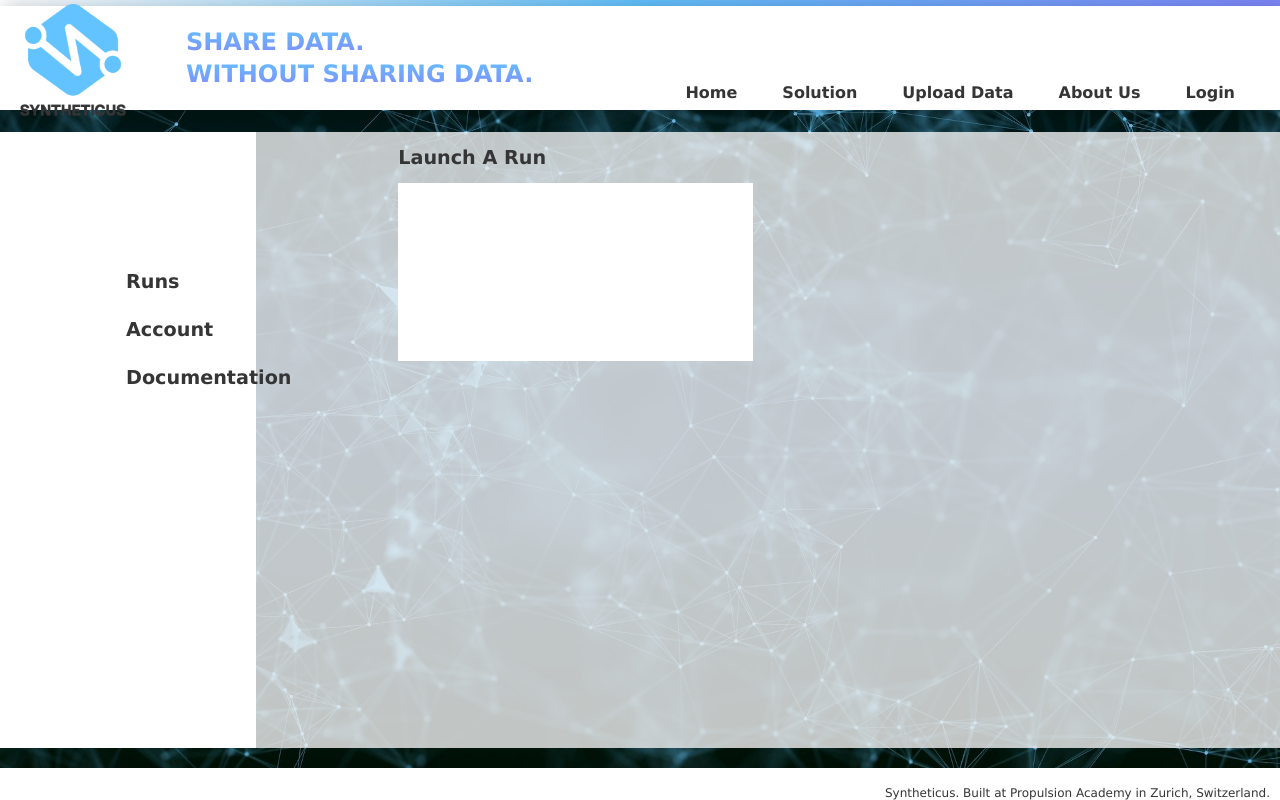
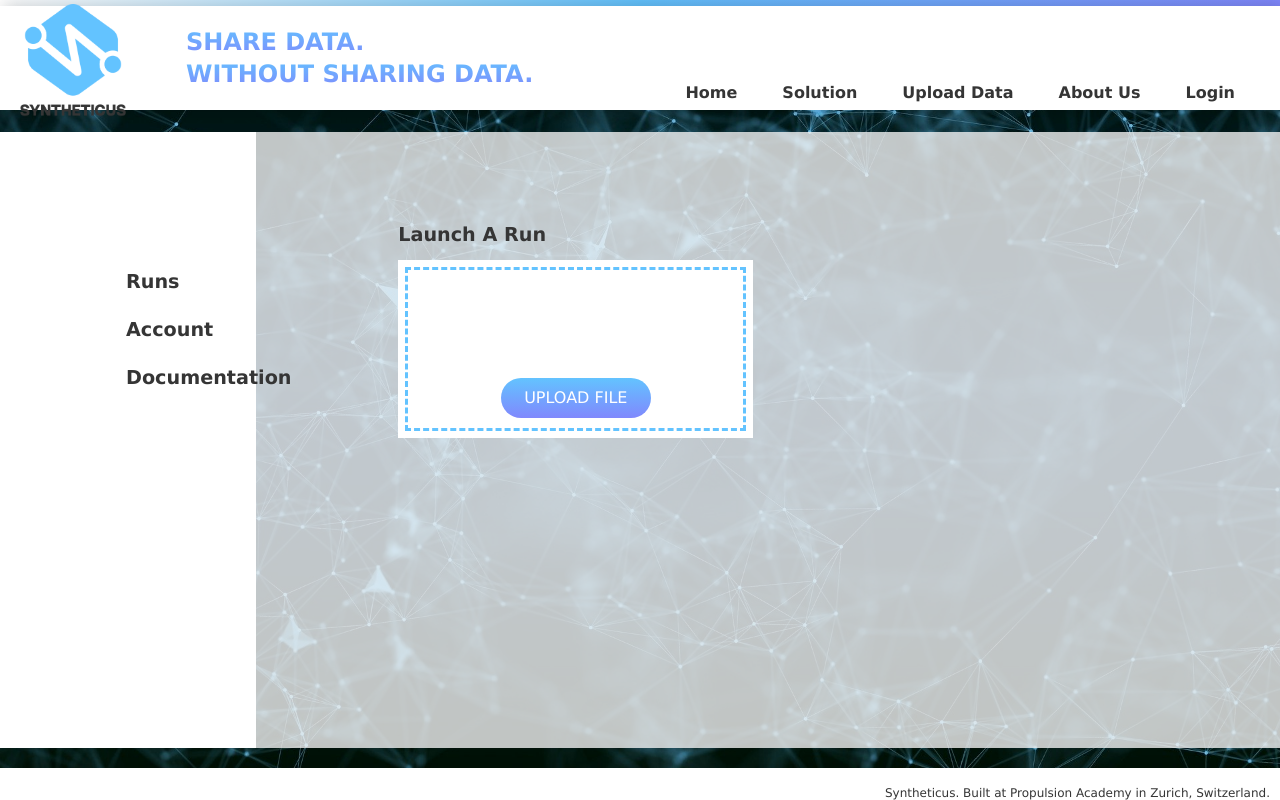
Before and after one commit to DHvarchilkova/syntheticus, a React (Create React App) app in the folder frontend/: page /upload in a window 1280 px wide. Built offline with nearby package versions, Linux system fonts and the light colour scheme.

Commit message:
add recharts

```diff
--- a/frontend/package.json
+++ b/frontend/package.json
@@ -9,6 +9,8 @@
     "react": "^16.13.1",
     "react-dom": "^16.13.1",
     "react-scripts": "3.4.1",
+    "rechart": "0.0.1",
+    "recharts": "^1.8.5",
     "styled-components": "^5.1.0"
   },
   "scripts": {
--- a/frontend/src/components/Home/index2.js
+++ b/frontend/src/components/Home/index2.js
@@ -3,11 +3,11 @@ import styled from 'styled-components';
 
 import MainHeader from '../MainHeader';
 import Footer from '../Footer';
-import { BlueButton } from '../../styles/GlobalButtons'
-
+import { BlueButton } from '../../styles/GlobalButtons';
 
 import chart from '../../assets/chart1.png';
 import stock4 from '../../assets/stock4.jpg';
+import stock3 from '../../assets/stock3.jpg';
 
 
 const ContentWrapper = styled.div`
@@ -78,6 +78,17 @@ const ButtonContainer = styled.div`
     margin-right: 20%;
 `;
 
+const ThirdContainer = styled.div`
+    width: 100%;
+    height: 84vh;
+    display: flex;
+    justify-content: space-around;
+    background-image: url(${stock3});
+    background-size: cover;
+    background-repeat: no-repeat;
+`;
+
+
 class Home2 extends Component {
     render() {
         return (
@@ -103,6 +114,8 @@ class Home2 extends Component {
                             <ButtonContainer><BlueButton>get started</BlueButton></ButtonContainer>
                         </ExampleRightHalf>
                     </SecondContainer>
+                    <ThirdContainer>
+                    </ThirdContainer>
                 </ContentWrapper>
                 <Footer />
             </div>
--- a/frontend/src/components/Upload/index.js
+++ b/frontend/src/components/Upload/index.js
@@ -2,6 +2,7 @@ import React, { Component } from 'react';
 import styled from 'styled-components';
 
 import Body from '../Body';
+import { BlueButton } from "../../styles/GlobalButtons";
 
 import logo from '../../assets/logo.png';
 import stock3 from '../../assets/stock3.jpg';
@@ -46,6 +47,7 @@ const DragDropContainer = styled.div`
     height: 72%;
     width: 37%;
     margin-left: 10%;
+    margin-top: 6%;
 `;
 
 const DragDropField = styled.div`
@@ -54,13 +56,26 @@ const DragDropField = styled.div`
     margin-top: 3%;
     margin-left: 3%;
     background: #ffffff;
+    outline: dashed #63c3ff;
+    outline-offset: -10px;
+    display: flex;
+    flex-direction: column;
+    justify-content: flex-end;
+    align-items: center;
 `;
+
 
 const MenuText = styled.p`
     font-size: 1.2em;
     font-weight: bold;
     margin-top: 3%;
     margin-left: 3%;
+`;
+
+const UploadButton = styled(BlueButton)`
+    width: 150px;
+    height: 40px;
+    margin-bottom: 20px;
 `;
 
 
@@ -77,7 +92,9 @@ class Upload extends Component {
                         </LeftMenu>
                         <DragDropContainer>
                             <MenuText>Launch A Run</MenuText>
-                            <DragDropField></DragDropField>
+                            <DragDropField>
+                                <UploadButton>upload file</UploadButton>
+                            </DragDropField>
                         </DragDropContainer>
                     </UploadBlock>
 
--- a/frontend/src/styles/GlobalButtons/index.js
+++ b/frontend/src/styles/GlobalButtons/index.js
@@ -1,6 +1,6 @@
 import styled from "styled-components";
 
-export const BlueButton = styled.div`
+export const BlueButton = styled.button`
     width: 200px;
     height: 56px;
     display: flex;
@@ -11,4 +11,5 @@ export const BlueButton = styled.div`
     background: -webkit-linear-gradient(#63c3ff, #8088fd);
     cursor: pointer;
     text-transform: uppercase;
+    border: none;
 `;
```
Also changed, not shown: 1 other file (tests, documents, lock files or other folders).
